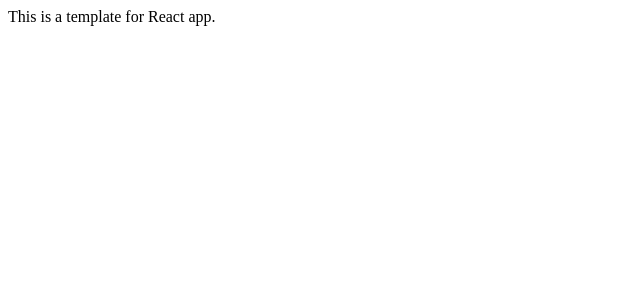
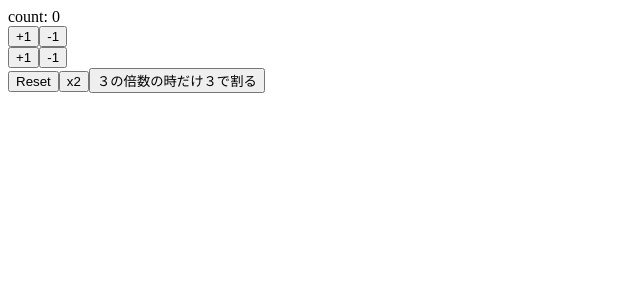
Before and after one commit to washogo/react-hooks-101-learn, a React (Create React App) app: page / in a window 1280 px wide. Shown: the top 300 px of the page, without its empty margins (0-640 px from the left). Built offline with nearby package versions, Linux system fonts and the light colour scheme.

Commit message:
my first React Hook with useState

```diff
--- a/src/App.js
+++ b/src/App.js
@@ -1,10 +1,45 @@
-import React from 'react'
+import React, { useState } from 'react'
 
 const App = () => {
+  const [count, setCount] = useState(0)
+
+  const increment = () => setCount(count + 1)
+  const decrement = () => setCount(count - 1)
+  const increment2 = () => setCount(previousCount => previousCount + 1)
+  const decrement2 = () => setCount(previousCount => previousCount - 1)
+  const reset = () => setCount(0)
+  const multiply = () => setCount(prevCount => prevCount * 2)
+  // const triple = () => {
+  //   if (count%3 === 0){
+  //     setCount(count / 3)
+  //   }
+  // }
+  // const triple = () => setCount(prevCount => {
+  //   if(prevCount % 3 === 0){
+  //     return prevCount / 3
+  //   }else{
+  //     return prevCount
+  //   }
+  // })
+  const triple = () => setCount(prevCount => prevCount % 3 === 0 ? prevCount / 3 : prevCount)
+
   return (
-    <div>
-      This is a template for React app.
-    </div>
+    <>
+      <div>count: {count}</div>
+      <div>
+        <button onClick={increment}>+1</button>
+        <button onClick={decrement}>-1</button>
+      </div>
+      <div>
+        <button onClick={increment2}>+1</button>
+        <button onClick={decrement2}>-1</button>
+      </div>
+      <div>
+        <button onClick={reset}>Reset</button>
+        <button onClick={multiply}>x2</button>
+        <button onClick={triple}>３の倍数の時だけ３で割る</button>
+      </div>
+    </>
   )
 }
 
```
